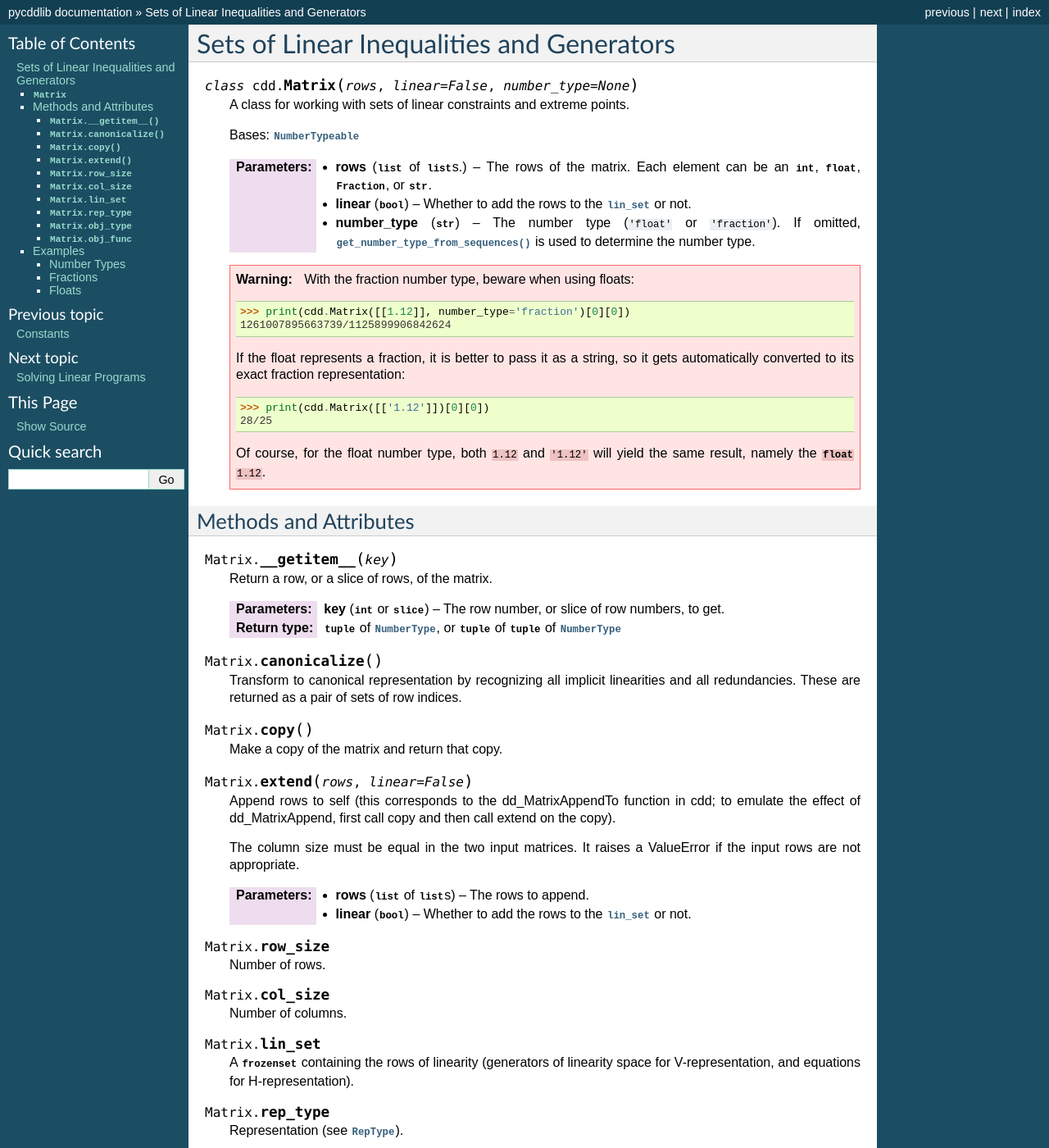
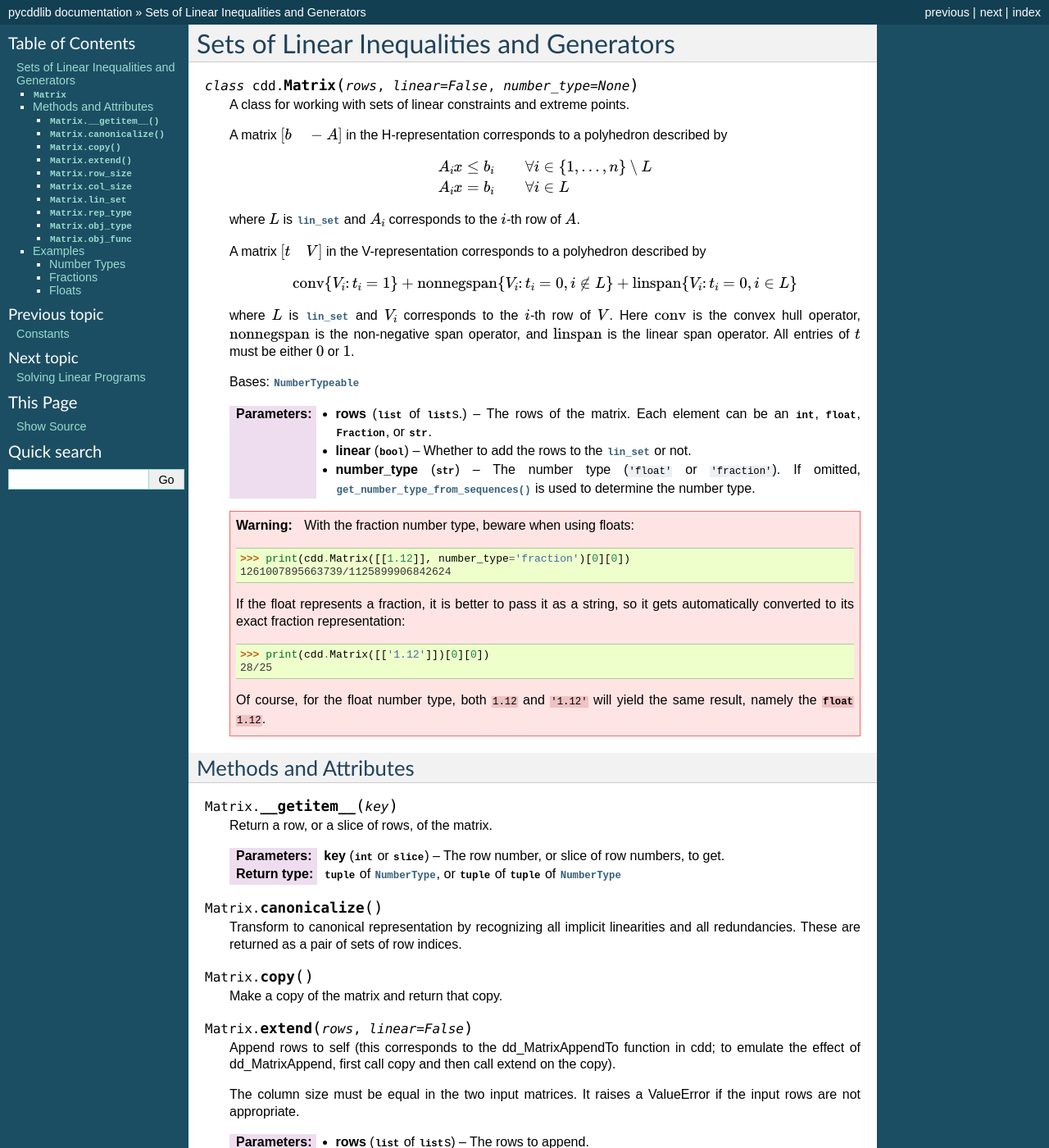
Before and after one commit to mcmtroffaes/pycddlib, a Sphinx documentation site: the page built from docs/matrix.rst, in a window 1280 px wide and 1400 px high. Shown: the whole window at 82% size. Built offline with Sphinx 7.4.7, drawn with Linux system fonts in a browser that asks for light colours; formulas are drawn with MathJax 3; some of the changed text lies outside the part shown.

Commit message:
Give more explicit documentation of H-rep and V-rep (see issue #46).

```diff
--- a/docs/conf.py
+++ b/docs/conf.py
@@ -25,7 +25,7 @@ import sys, os
 
 # Add any Sphinx extension module names here, as strings. They can be extensions
 # coming with Sphinx (named 'sphinx.ext.*') or your custom ones.
-extensions = ['sphinx.ext.autodoc', 'sphinx.ext.doctest', 'sphinx.ext.coverage', 'sphinx.ext.imgmath','sphinx.ext.intersphinx']
+extensions = ['sphinx.ext.autodoc', 'sphinx.ext.doctest', 'sphinx.ext.coverage', 'sphinx.ext.imgmath','sphinx.ext.intersphinx','sphinx.ext.mathjax']
 
 # Add any paths that contain templates here, relative to this directory.
 templates_path = ['_templates']
--- a/docs/matrix.rst
+++ b/docs/matrix.rst
@@ -12,6 +12,29 @@ Sets of Linear Inequalities and Generators
 
     A class for working with sets of linear constraints and extreme
     points.
+
+    A matrix :math:`[b \quad -A]` in the H-representation corresponds to a
+    polyhedron described by
+
+    .. math::
+       A_i x &\le b_i \qquad \forall i\in\{1,\dots,n\}\setminus L \\
+       A_i x &=   b_i \qquad \forall i\in L
+
+    where :math:`L` is :attr:`~cdd.Matrix.lin_set` and :math:`A_i`
+    corresponds to the :math:`i`-th row of :math:`A`.
+
+    A matrix :math:`[t \quad V]` in the V-representation corresponds to a polyhedron
+    described by
+
+    .. math::
+       \mathrm{conv}\{V_i\colon t_i=1\}+\mathrm{nonnegspan}\{V_i\colon t_i=0,i\not\in L\}+\mathrm{linspan}\{V_i\colon t_i=0,i\in L\}
+
+    where :math:`L` is :attr:`~cdd.Matrix.lin_set` and :math:`V_i`
+    corresponds to the :math:`i`-th row of :math:`V`. Here
+    :math:`\mathrm{conv}` is the convex hull operator,
+    :math:`\mathrm{nonnegspan}` is the non-negative span operator, and
+    :math:`\mathrm{linspan}` is the linear span operator. All entries
+    of :math:`t` must be either :math:`0` or :math:`1`.
 
     Bases: :class:`~cdd.NumberTypeable`
 
@@ -92,8 +115,8 @@ Methods and Attributes
 .. attribute:: Matrix.lin_set
 
         A :class:`frozenset` containing the rows of linearity
-        (generators of linearity space for V-representation, and
-        equations for H-representation).
+        (linear generators for the V-representation, and
+        equalities for the H-representation).
 
 .. attribute:: Matrix.rep_type
 
```
